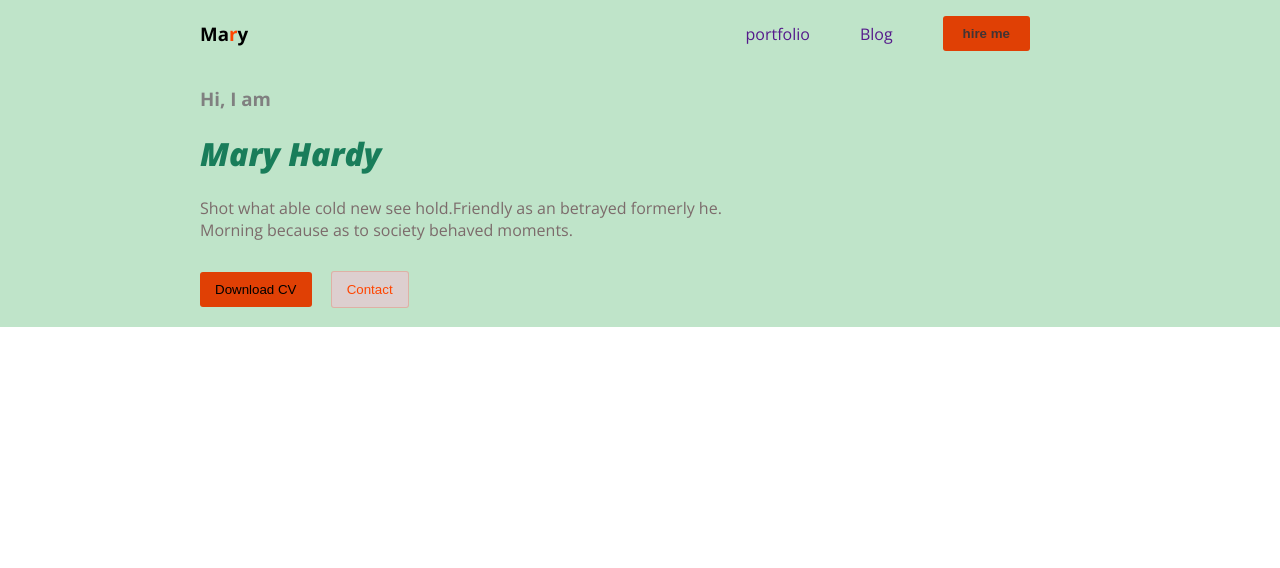
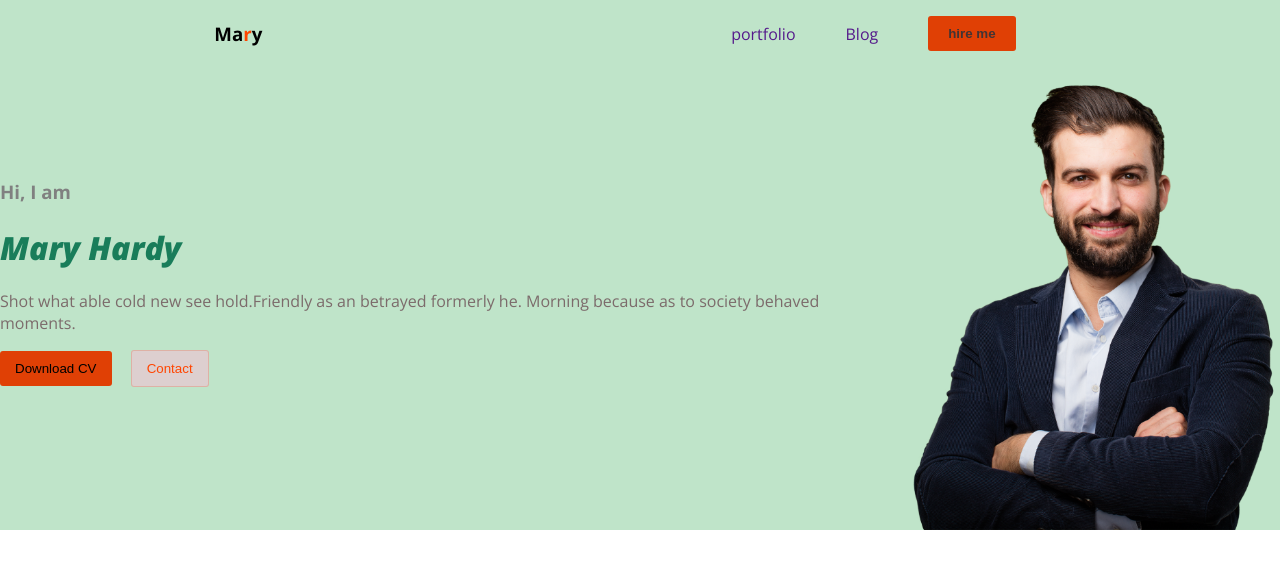
Before and after one commit to bappi12312/developer-portfolio, a plain HTML site: page index.html in a window 1280 px wide. Drawn offline with nearby package versions, Linux system fonts and the light colour scheme.

Commit message:
picture problem solved

```diff
--- a/index.html
+++ b/index.html
@@ -30,14 +30,16 @@
       <h1 class="banner-header">Mary Hardy</h1>
 
       <p class="banner-description">Shot what able cold new see hold.Friendly as an betrayed formerly he. Morning because as to society behaved moments.</p>
-    </div>
 
-    <div class="button">
       <button class="download primary-color">Download CV</button>
       <button class="contact">Contact</button>
     </div>
 
+    <img class="hardy" src="images/hardy.png" alt="comming soon">
+
     </div>
+
+
 
   </header>
 
--- a/styles/portfolio.css
+++ b/styles/portfolio.css
@@ -24,8 +24,9 @@ body {
 nav {
   display: flex;
   align-items: center;
-  justify-content: space-between;
-  padding: 0px 200px;
+  justify-content: space-around;
+
+
 }
 
 .nav-titile {
@@ -70,8 +71,12 @@ nav li button {
 
 
 .banner {
-  width: 585px;
-  padding-left: 200px;
+  width: 100%;
+
+  display: flex;
+  justify-content: space-around;
+  align-items: center;
+  align-content: center;
 }
 
 .banner-text {
@@ -85,6 +90,7 @@ nav li button {
 
 .banner-description {
   color: rgb(124, 107, 107);
+
 }
 
 .contact {
@@ -107,4 +113,10 @@ nav li button {
 
 .banner-heading {
   margin-bottom: 30px;
+  flex: 1;
+
 }
+
+.banner .hardy {
+  width: 400px;
+}
```
